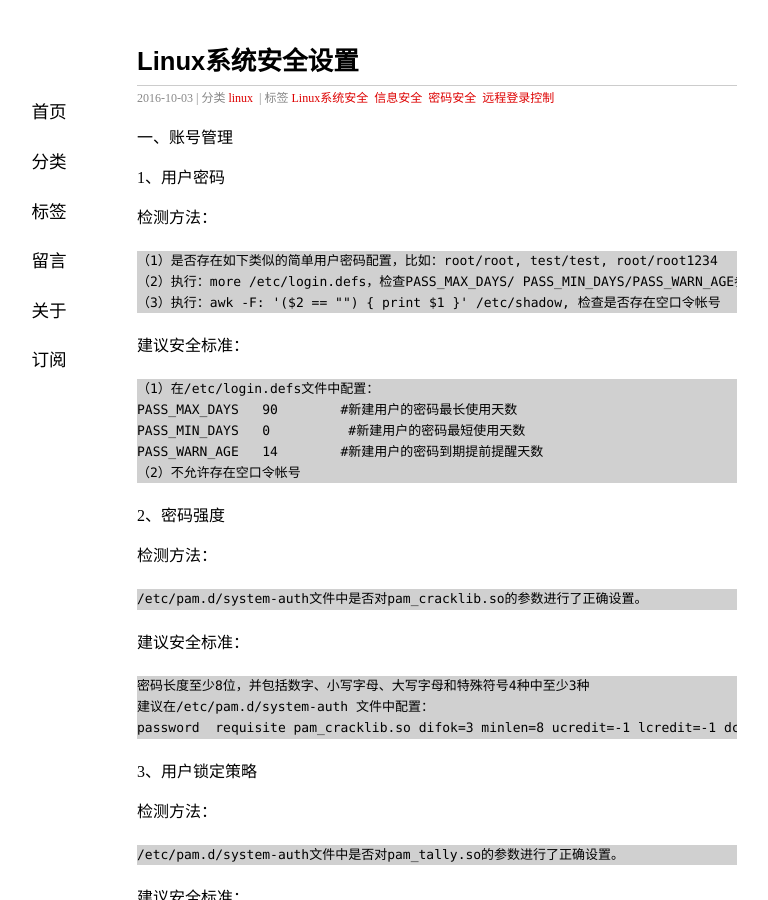
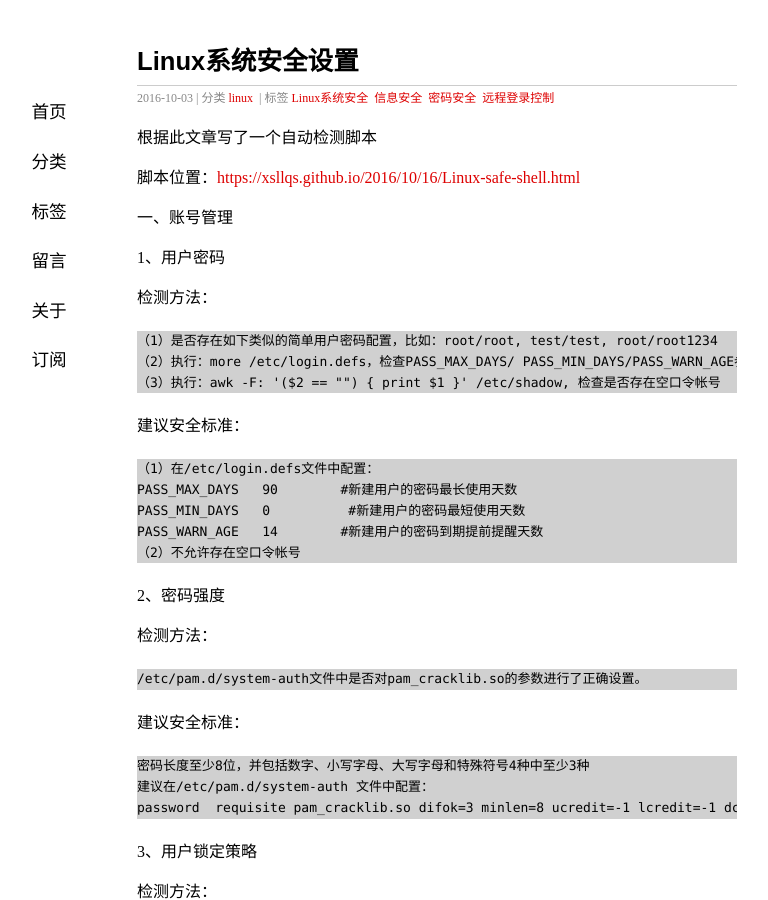
Before and after one commit to xsllqs/xsllqs.github.io, a Jekyll site: the page built from _posts/2016-10-3-Linux-safe.md, in a window 1280 px wide and 900 px high. Shown: the whole window, without its empty margins (203-971 px from the left). Built offline with Jekyll 4.4.1, drawn with Linux system fonts in a browser that asks for light colours; comment, search, counter and statistics services are not loaded.

Commit message:
更新博客

```diff
--- a/_posts/2016-10-3-Linux-safe.md
+++ b/_posts/2016-10-3-Linux-safe.md
@@ -5,6 +5,10 @@ title: Linux系统安全设置
 categories: linux
 tags: Linux系统安全 信息安全 密码安全 远程登录控制
 ---
+根据此文章写了一个自动检测脚本
+
+脚本位置：[https://xsllqs.github.io/2016/10/16/Linux-safe-shell.html](https://xsllqs.github.io/2016/10/16/Linux-safe-shell.html "https://xsllqs.github.io/2016/10/16/Linux-safe-shell.html")
+
 一、账号管理
 
 1、用户密码
```
